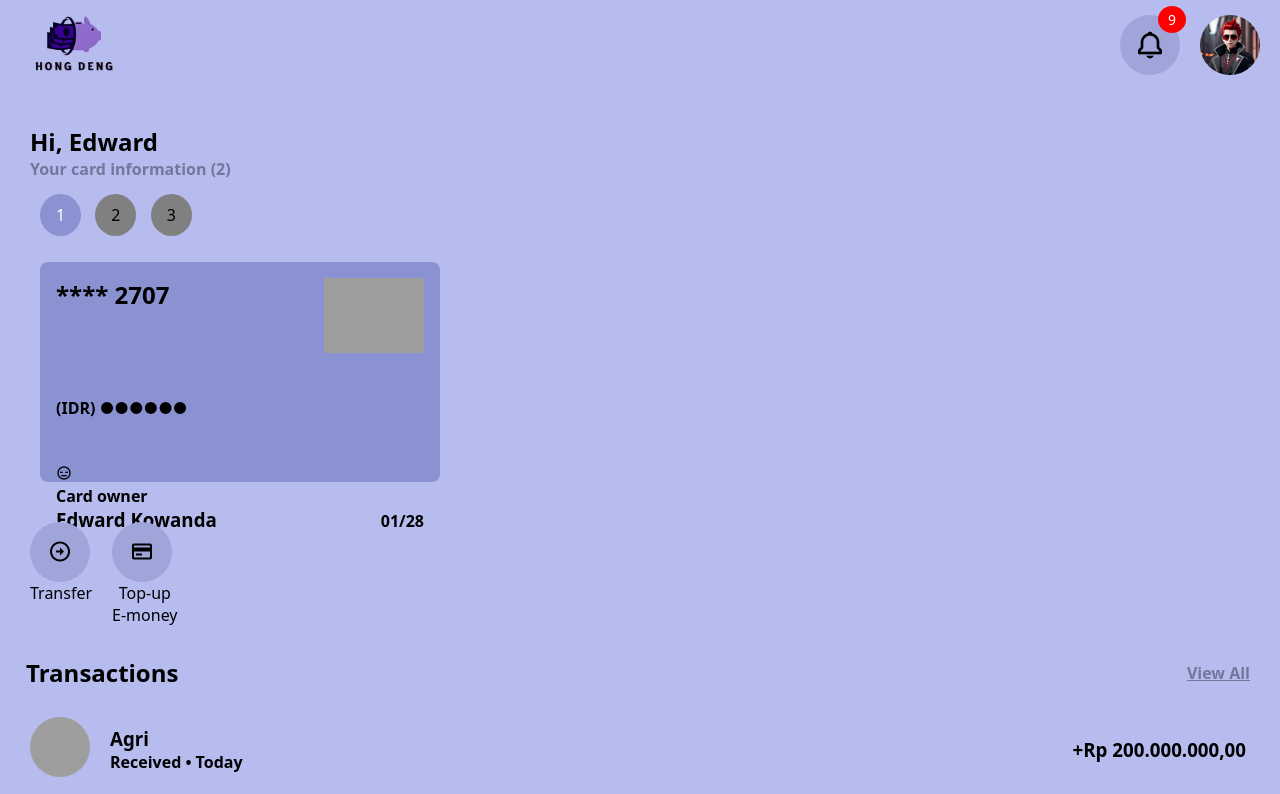
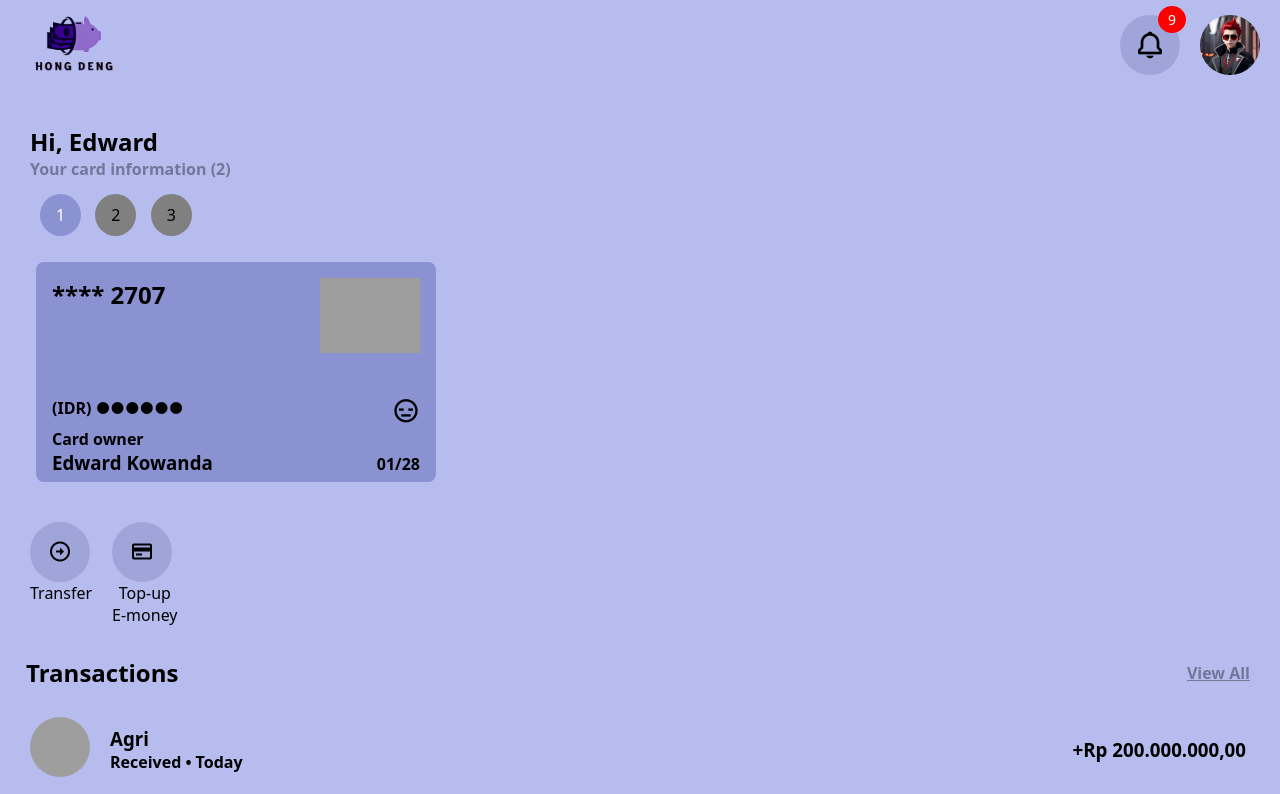
Before and after one commit to darrengunawan15/HCI-Assignment-3, a plain HTML site: page index.html in a window 1280 px wide. Shown: the top 794 px of the page. Drawn offline with nearby package versions, Linux system fonts and the light colour scheme; grey boxes are pictures that could not be loaded.

Commit message:
Update style.css

```diff
--- a/style.css
+++ b/style.css
@@ -102,7 +102,7 @@ body{
     display: flex;
     flex-direction: row;
     justify-content: left;
-    margin: 36px 0px 20px 20px;
+    margin: 36px 0px 20px 16px;
     flex-wrap: wrap;
 }
 
@@ -130,6 +130,17 @@ body{
 
 .body-container .card-container .card-type-1 .card-type-1-header img{
     width: 100px;
+}
+
+.body-container .card-container .card-type-1 .card-balance{
+    width: 100%;
+    display: flex;
+    flex-direction: row;
+    justify-content: space-between;
+}
+
+.body-container .card-container .card-type-1 .card-balance i{
+    font-size: 28px;
 }
 
 .body-container .card-container .card-type-1 .card-type-1-details{
```
